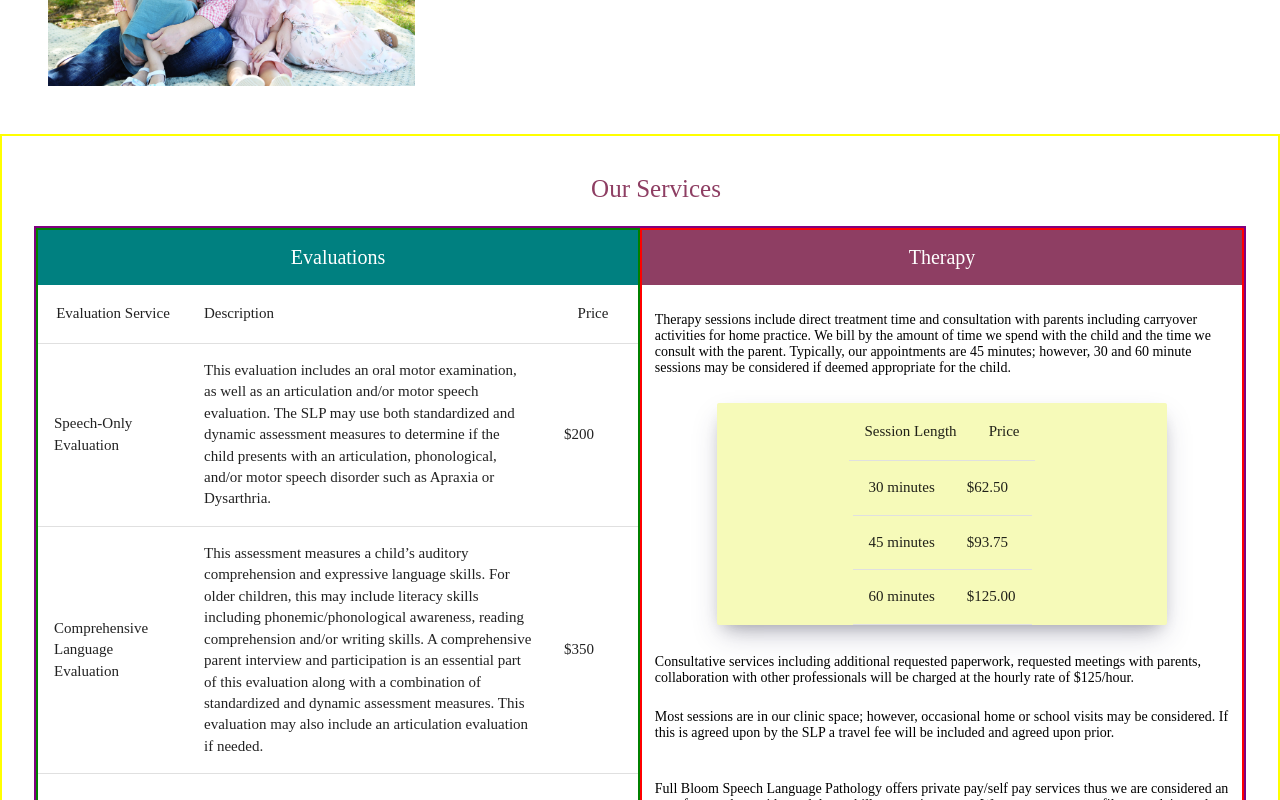
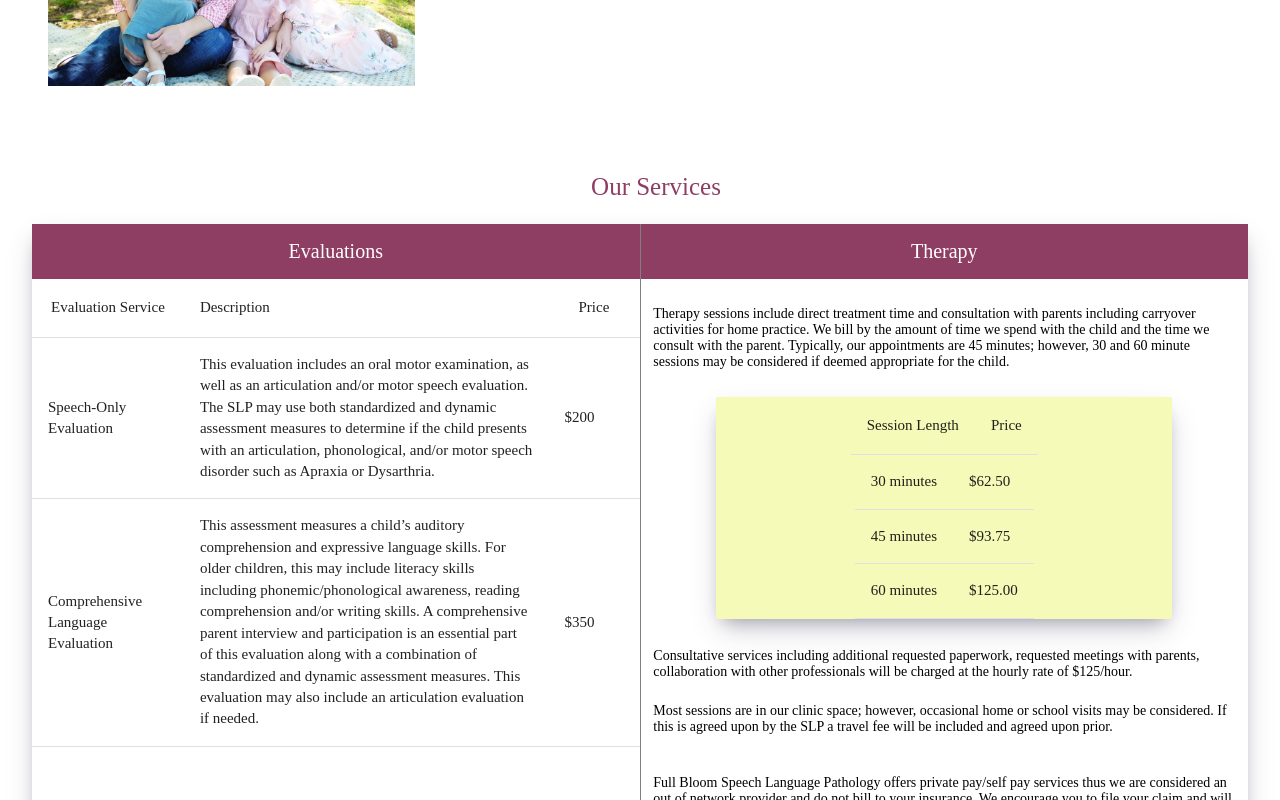
Before and after one commit to beemak789/AE_SLP_Website, a React (Create React App) app in the folder AE_Website/: page / in a window 1280 px wide. Shown: the part 700-1500 px from the top of the page. Built offline with nearby package versions, Linux system fonts and the light colour scheme; a web font is replaced by a local one.

Commit message:
finalize table

```diff
--- a/AE_Website/src/component/ServiceTable.js
+++ b/AE_Website/src/component/ServiceTable.js
@@ -48,8 +48,8 @@ const ServiceTable = () => {
     <>
       <ThemeProvider theme={theme}>
         <TableParent>
-          <TableContainer style={{ border: '2px solid green' }}>
-            <TableTitle background='#008080' fontSize='20px' color='white'>
+          <TableContainer >
+            <TableTitle background='#8e3e63' fontSize='20px' color='white'>
               Evaluations
             </TableTitle>
             <Table>
@@ -72,7 +72,7 @@ const ServiceTable = () => {
             </Table>
           </TableContainer>
 
-          <TableContainer style={{ border: '2px solid red' }}>
+          <TableContainer style={{borderLeft: '1px solid gray'}}>
             <TableTitle background='#8E3E63' fontSize='20px' color='white'>
               Therapy
             </TableTitle>
@@ -185,9 +185,11 @@ const ServiceTable = () => {
 export default ServiceTable;
 
 const TableParent = styled.div`
-  border: 2px solid purple;
+  ${'' /* border: 2px solid purple; */}
   display: flex;
   margin-top: -1rem;
+  border-radius: 2px;
+  box-shadow: rgba(50, 50, 93, 0.25) 0px 13px 27px -5px, rgba(0, 0, 0, 0.3) 0px 8px 16px -8px;
 `;
 
 const TableTitle = styled.p`
--- a/AE_Website/src/component/Services.js
+++ b/AE_Website/src/component/Services.js
@@ -37,7 +37,6 @@ const ServicesContainer = styled.div`
 
 const ServiceSection = styled.div`
   padding: 2rem;
-  border: 2px solid yellow;
 `;
 
 export default Services;
```
